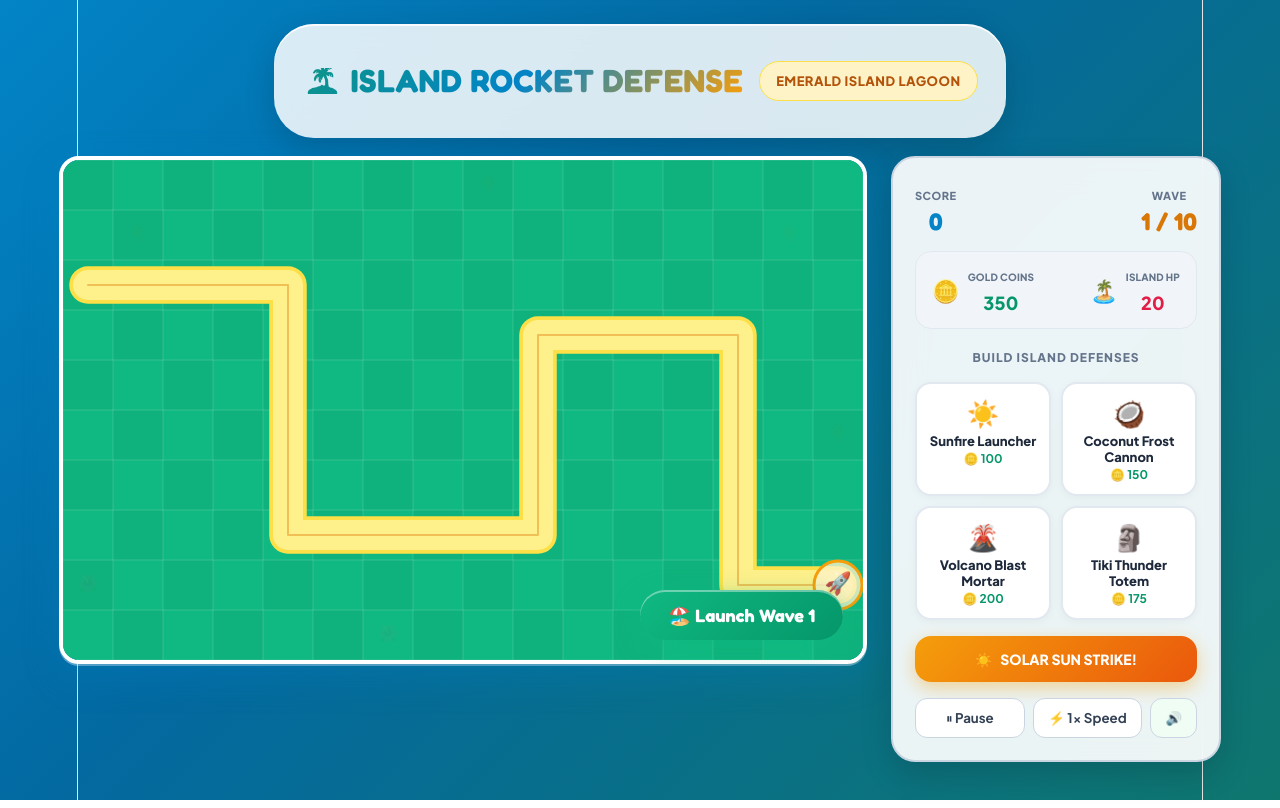
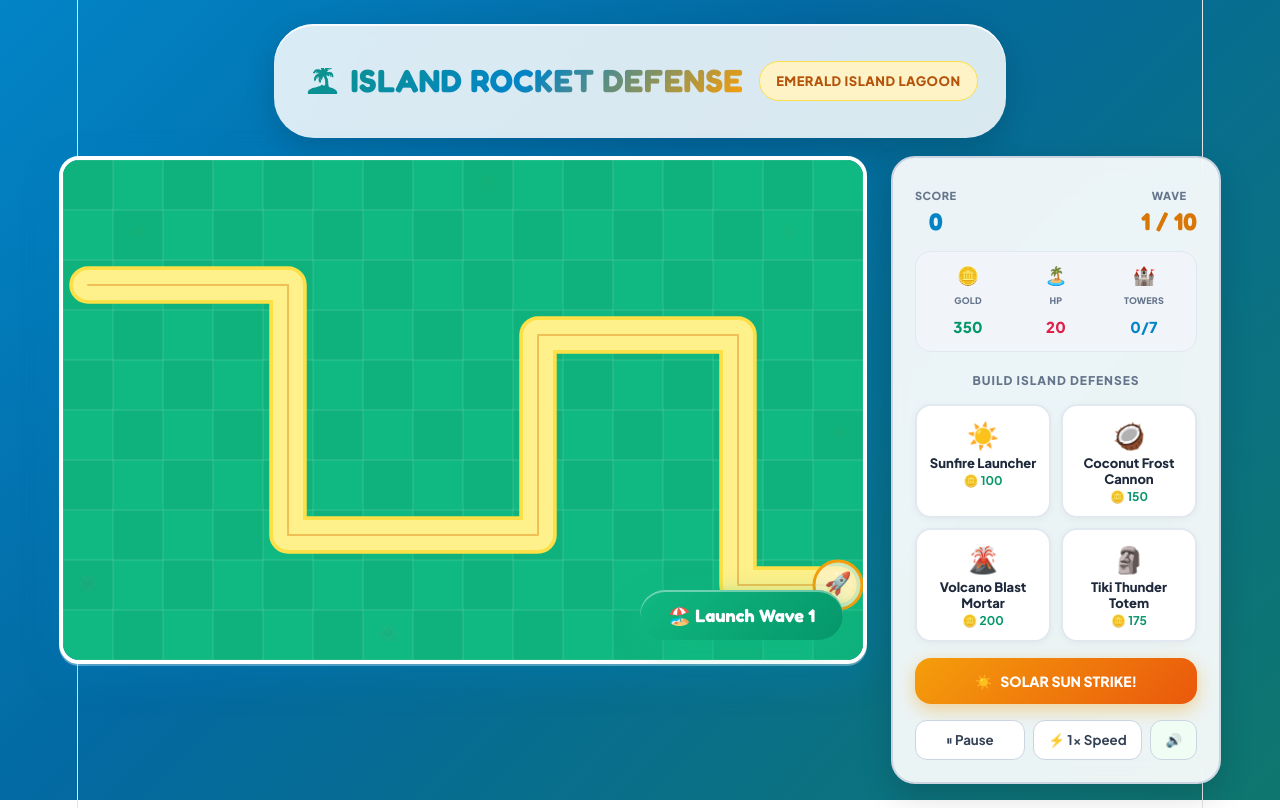
Before and after one commit to krishnagayu/games, a React (Vite) app in the folder space-rocket-defense/: page / in a window 1280 px wide. Both pictures are taken after a click on the button "🎮 CAMPAIGN MODE". Built offline with nearby package versions, Linux system fonts and the light colour scheme.

Commit message:
balance: Add max tower limit, dynamic inflation costs, reduced kill rewards, and higher enemy HP scaling

```diff
--- a/space-rocket-defense/src/App.tsx
+++ b/space-rocket-defense/src/App.tsx
@@ -18,17 +18,18 @@ export function App() {
 
   // Live HUD Stats
   const [stats, setStats] = useState({
-    credits: 350,
-    lives: 20,
+    credits: 250,
+    lives: 15,
     wave: 1,
-    score: 0
+    score: 0,
+    towerCount: 0
   });
 
   const [orbitalStrikeRequested, setOrbitalStrikeRequested] = useState<boolean>(false);
   const [orbitalStrikeCooldown, setOrbitalStrikeCooldown] = useState<boolean>(false);
 
-  const handleStatsUpdate = (credits: number, lives: number, wave: number, score: number) => {
-    setStats({ credits, lives, wave, score });
+  const handleStatsUpdate = (credits: number, lives: number, wave: number, score: number, towerCount: number) => {
+    setStats({ credits, lives, wave, score, towerCount });
   };
 
   const handleGameOver = (finalScore: number) => {
@@ -142,6 +143,8 @@ export function App() {
             lives={stats.lives}
             wave={stats.wave}
             score={stats.score}
+            towerCount={stats.towerCount}
+            maxTowers={customChallenge ? customChallenge.maxTowers : 7}
             selectedBuildType={selectedBuildType}
             onSelectBuildType={setSelectedBuildType}
             allowedTowers={customChallenge?.allowedTowers}
--- a/space-rocket-defense/src/ControlPanel.tsx
+++ b/space-rocket-defense/src/ControlPanel.tsx
@@ -7,6 +7,8 @@ interface ControlPanelProps {
   lives: number;
   wave: number;
   score: number;
+  towerCount: number;
+  maxTowers: number;
   selectedBuildType: TowerType | null;
   onSelectBuildType: (type: TowerType | null) => void;
   allowedTowers?: Record<TowerType, boolean>;
@@ -25,6 +27,8 @@ export const ControlPanel: React.FC<ControlPanelProps> = ({
   lives,
   wave,
   score,
+  towerCount,
+  maxTowers,
   selectedBuildType,
   onSelectBuildType,
   allowedTowers,
@@ -63,27 +67,31 @@ export const ControlPanel: React.FC<ControlPanelProps> = ({
         </div>
       </div>
 
-      {/* Credits & Rocket Base HP */}
+      {/* Credits, Island HP & Tower Limit */}
       <div style={{
-        display: 'flex',
-        justifyContent: 'space-between',
+        display: 'grid',
+        gridTemplateColumns: '1fr 1fr 1fr',
+        gap: '8px',
         background: '#f1f5f9',
-        padding: '12px 16px',
+        padding: '10px 12px',
         borderRadius: '16px',
         border: '1px solid #e2e8f0'
       }}>
-        <div style={{ display: 'flex', alignItems: 'center', gap: '8px' }}>
-          <span style={{ fontSize: '22px' }}>🪙</span>
-          <div>
-            <div style={{ fontSize: '10px', color: '#64748b', fontWeight: 800 }}>GOLD COINS</div>
-            <div style={{ fontSize: '18px', fontWeight: '800', color: '#059669' }}>{credits}</div>
-          </div>
+        <div style={{ display: 'flex', flexDirection: 'column', alignItems: 'center' }}>
+          <span style={{ fontSize: '18px' }}>🪙</span>
+          <div style={{ fontSize: '9px', color: '#64748b', fontWeight: 800 }}>GOLD</div>
+          <div style={{ fontSize: '15px', fontWeight: '800', color: '#059669' }}>{credits}</div>
         </div>
-        <div style={{ display: 'flex', alignItems: 'center', gap: '8px' }}>
-          <span style={{ fontSize: '22px' }}>🏝️</span>
-          <div>
-            <div style={{ fontSize: '10px', color: '#64748b', fontWeight: 800 }}>ISLAND HP</div>
-            <div style={{ fontSize: '18px', fontWeight: '800', color: '#e11d48' }}>{lives}</div>
+        <div style={{ display: 'flex', flexDirection: 'column', alignItems: 'center' }}>
+          <span style={{ fontSize: '18px' }}>🏝️</span>
+          <div style={{ fontSize: '9px', color: '#64748b', fontWeight: 800 }}>HP</div>
+          <div style={{ fontSize: '15px', fontWeight: '800', color: '#e11d48' }}>{lives}</div>
+        </div>
+        <div style={{ display: 'flex', flexDirection: 'column', alignItems: 'center' }}>
+          <span style={{ fontSize: '18px' }}>🏰</span>
+          <div style={{ fontSize: '9px', color: '#64748b', fontWeight: 800 }}>TOWERS</div>
+          <div style={{ fontSize: '15px', fontWeight: '800', color: towerCount >= maxTowers ? '#e11d48' : '#0284c7' }}>
+            {towerCount}/{maxTowers}
           </div>
         </div>
       </div>
@@ -99,7 +107,8 @@ export const ControlPanel: React.FC<ControlPanelProps> = ({
             .map(type => {
             const config = TOWER_CONFIGS[type];
             const isSelected = selectedBuildType === type;
-            const canAfford = credits >= config.cost;
+            const dynamicCost = Math.round(config.cost * (1 + towerCount * 0.15));
+            const canAfford = credits >= dynamicCost && towerCount < maxTowers;
 
             return (
               <button
@@ -124,7 +133,7 @@ export const ControlPanel: React.FC<ControlPanelProps> = ({
                 <span style={{ fontSize: '26px', marginBottom: '4px' }}>{config.icon}</span>
                 <span style={{ fontSize: '13px', fontWeight: '800', color: '#1e293b' }}>{config.name}</span>
                 <span style={{ fontSize: '12px', fontWeight: '700', color: '#059669', marginTop: '2px' }}>
-                  🪙 {config.cost}
+                  🪙 {dynamicCost}
                 </span>
               </button>
             );
--- a/space-rocket-defense/src/GameBoard.tsx
+++ b/space-rocket-defense/src/GameBoard.tsx
@@ -11,7 +11,7 @@ interface GameBoardProps {
   isPaused: boolean;
   selectedBuildType: TowerType | null;
   soundEnabled: boolean;
-  onStatsUpdate: (credits: number, lives: number, wave: number, score: number) => void;
+  onStatsUpdate: (credits: number, lives: number, wave: number, score: number, towerCount: number) => void;
   onGameOver: (score: number) => void;
   onVictory: (score: number) => void;
   orbitalStrikeRequested: boolean;
@@ -113,35 +113,35 @@ export const GameBoard: React.FC<GameBoardProps> = ({
     const pixelX = startPos.x * CELL_SIZE + CELL_SIZE / 2;
     const pixelY = startPos.y * CELL_SIZE + CELL_SIZE / 2;
 
-    const waveMult = 1 + (waveRef.current - 1) * 0.18;
+    const waveMult = 1 + (waveRef.current - 1) * 0.28; // Increased HP scaling per wave
 
-    let hp = 40 * waveMult;
-    let speed = 1.6;
+    let hp = 55 * waveMult;
+    let speed = 1.8;
     let color = '#33ff57';
     let size = 14;
-    let reward = 15;
+    let reward = 10; // Reduced reward
     let name = 'Blobbot';
 
     if (type === 'slime') {
-      hp = 30 * waveMult;
-      speed = 2.4;
+      hp = 45 * waveMult;
+      speed = 2.7;
       color = '#00f0ff';
       size = 11;
-      reward = 20;
+      reward = 12;
       name = 'Space Slime';
     } else if (type === 'saucer') {
-      hp = 70 * waveMult;
-      speed = 1.9;
+      hp = 95 * waveMult;
+      speed = 2.2;
       color = '#ff00aa';
       size = 16;
-      reward = 30;
+      reward = 18;
       name = 'Speedy Saucer';
     } else if (type === 'boss') {
-      hp = 450 * waveMult;
-      speed = 1.0;
+      hp = 650 * waveMult;
+      speed = 1.2;
       color = '#ffbb00';
       size = 24;
-      reward = 150;
+      reward = 80;
       name = 'Nebula Titan Boss';
     }
 
@@ -415,7 +415,8 @@ export const GameBoard: React.FC<GameBoardProps> = ({
             creditsRef.current,
             livesRef.current,
             waveRef.current,
-            scoreRef.current
+            scoreRef.current,
+            towersRef.current.length
           );
         }
       }
@@ -673,15 +674,18 @@ export const GameBoard: React.FC<GameBoardProps> = ({
     // Try building a new tower
     if (selectedBuildType) {
       const config = TOWER_CONFIGS[selectedBuildType];
+      const maxAllowed = customChallenge ? customChallenge.maxTowers : 7;
 
-      if (creditsRef.current < config.cost) {
-        return; // Not enough credits
+      if (towersRef.current.length >= maxAllowed) {
+        alert(`Maximum tower limit (${maxAllowed}) reached! Sell or plan strategically!`);
+        return;
       }
 
-      // Max towers limit for custom challenge
-      if (customChallenge && towersRef.current.length >= customChallenge.maxTowers) {
-        alert(`Max tower limit (${customChallenge.maxTowers}) reached for this challenge!`);
-        return;
+      // Cost increases by +15% per placed tower
+      const dynamicCost = Math.round(config.cost * (1 + towersRef.current.length * 0.15));
+
+      if (creditsRef.current < dynamicCost) {
+        return; // Not enough credits
       }
 
       const isPathCell = activePath.some(p => p.x === col && p.y === row);
@@ -704,7 +708,7 @@ export const GameBoard: React.FC<GameBoardProps> = ({
         };
 
         towersRef.current.push(newTower);
-        creditsRef.current -= config.cost;
+        creditsRef.current -= dynamicCost;
         setSelectedTower(newTower);
         sounds.playLaser();
       }
```
